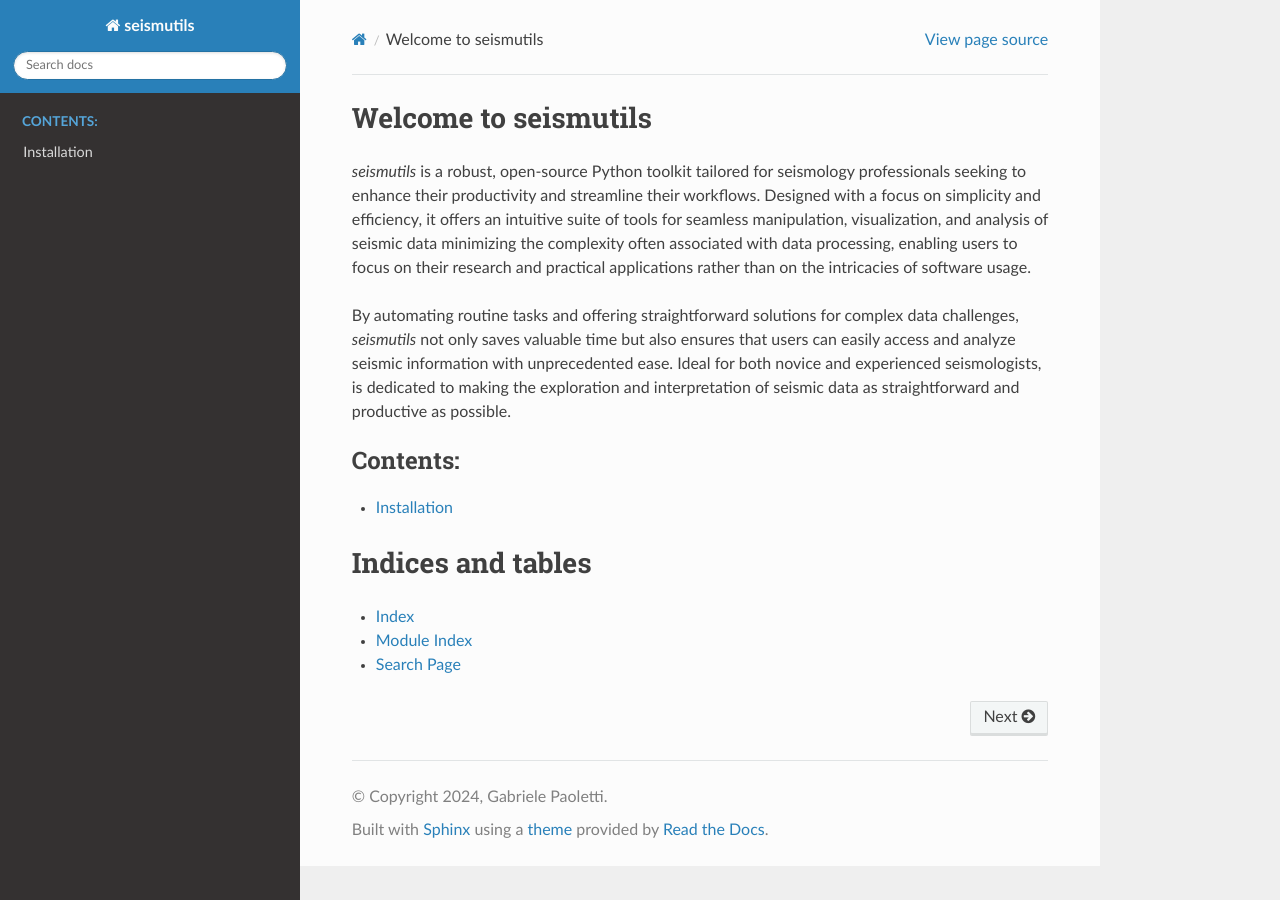
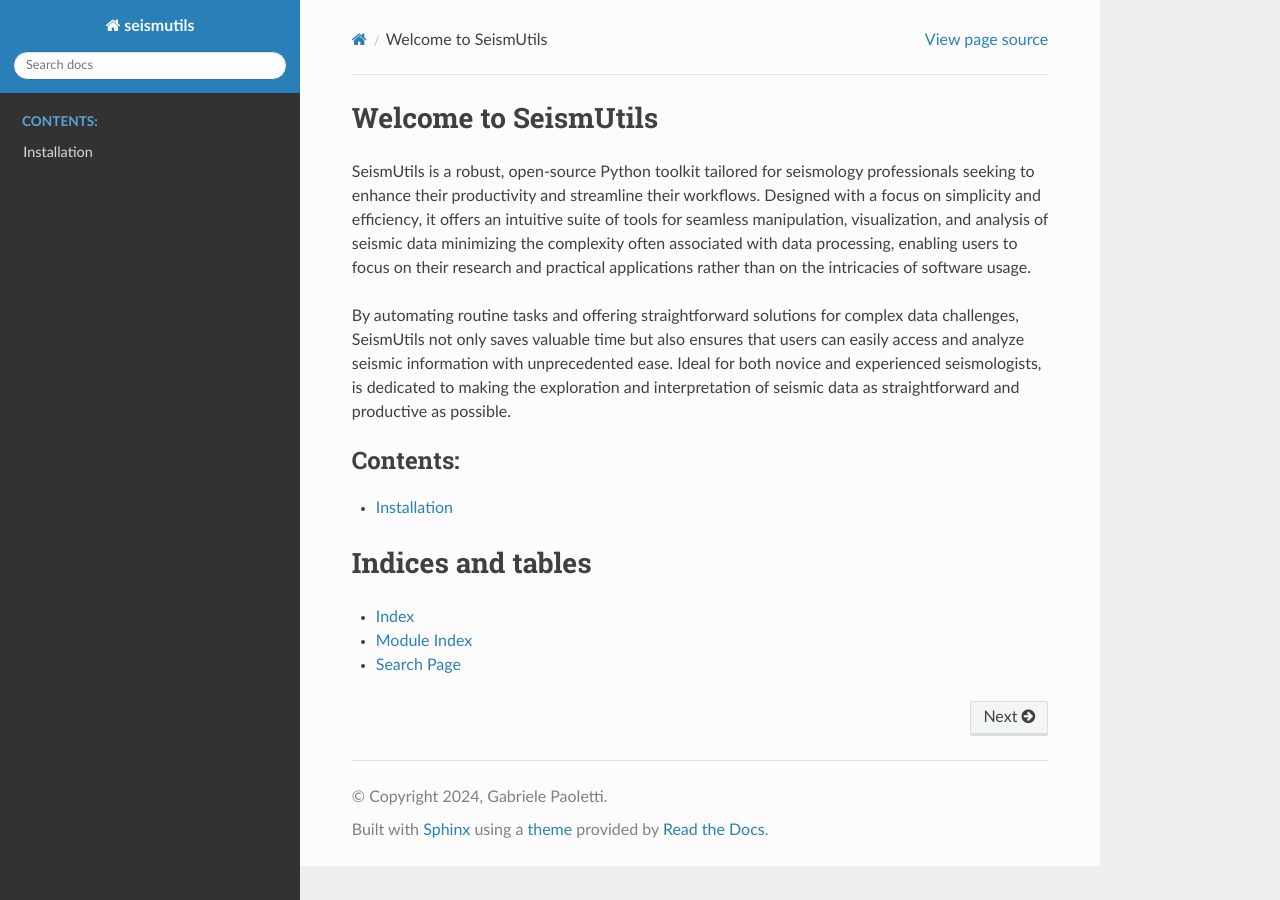
Before and after one commit to gabrielepaoletti/seismutils, a Sphinx documentation site: the page built from docs/source/index.rst, in a window 1280 px wide. Built offline with Sphinx 7.4.7 and the Read the Docs theme 2.0.0, drawn with Linux system fonts in a browser that asks for light colours.

Commit message:
Updated documentation

```diff
--- a/docs/source/index.rst
+++ b/docs/source/index.rst
@@ -3,12 +3,12 @@
    You can adapt this file completely to your liking, but it should at least
    contain the root `toctree` directive.
 
-Welcome to seismutils
+Welcome to SeismUtils
 ======================================
 
-`seismutils` is a robust, open-source Python toolkit tailored for seismology professionals seeking to enhance their productivity and streamline their workflows. Designed with a focus on simplicity and efficiency, it offers an intuitive suite of tools for seamless manipulation, visualization, and analysis of seismic data minimizing the complexity often associated with data processing, enabling users to focus on their research and practical applications rather than on the intricacies of software usage.
+SeismUtils is a robust, open-source Python toolkit tailored for seismology professionals seeking to enhance their productivity and streamline their workflows. Designed with a focus on simplicity and efficiency, it offers an intuitive suite of tools for seamless manipulation, visualization, and analysis of seismic data minimizing the complexity often associated with data processing, enabling users to focus on their research and practical applications rather than on the intricacies of software usage.
 
-By automating routine tasks and offering straightforward solutions for complex data challenges, `seismutils` not only saves valuable time but also ensures that users can easily access and analyze seismic information with unprecedented ease. Ideal for both novice and experienced seismologists, is dedicated to making the exploration and interpretation of seismic data as straightforward and productive as possible.
+By automating routine tasks and offering straightforward solutions for complex data challenges, SeismUtils not only saves valuable time but also ensures that users can easily access and analyze seismic information with unprecedented ease. Ideal for both novice and experienced seismologists, is dedicated to making the exploration and interpretation of seismic data as straightforward and productive as possible.
 
 .. toctree::
    :maxdepth: 2
```
